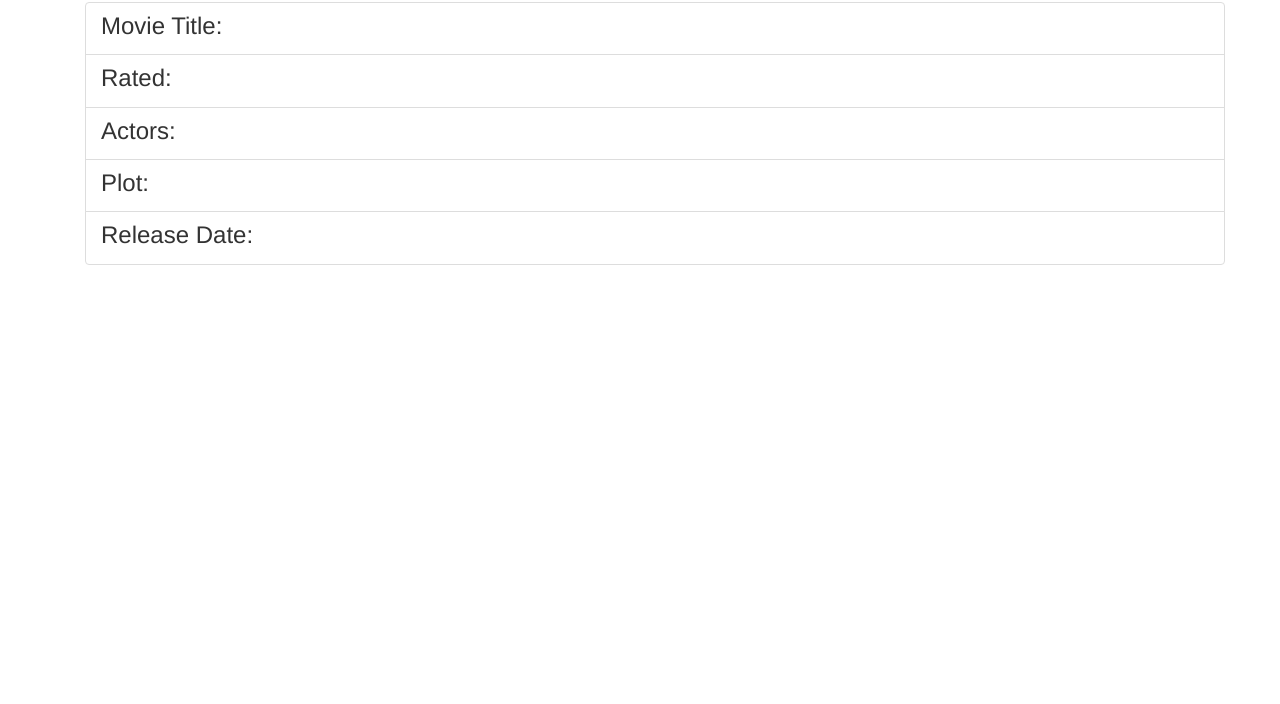
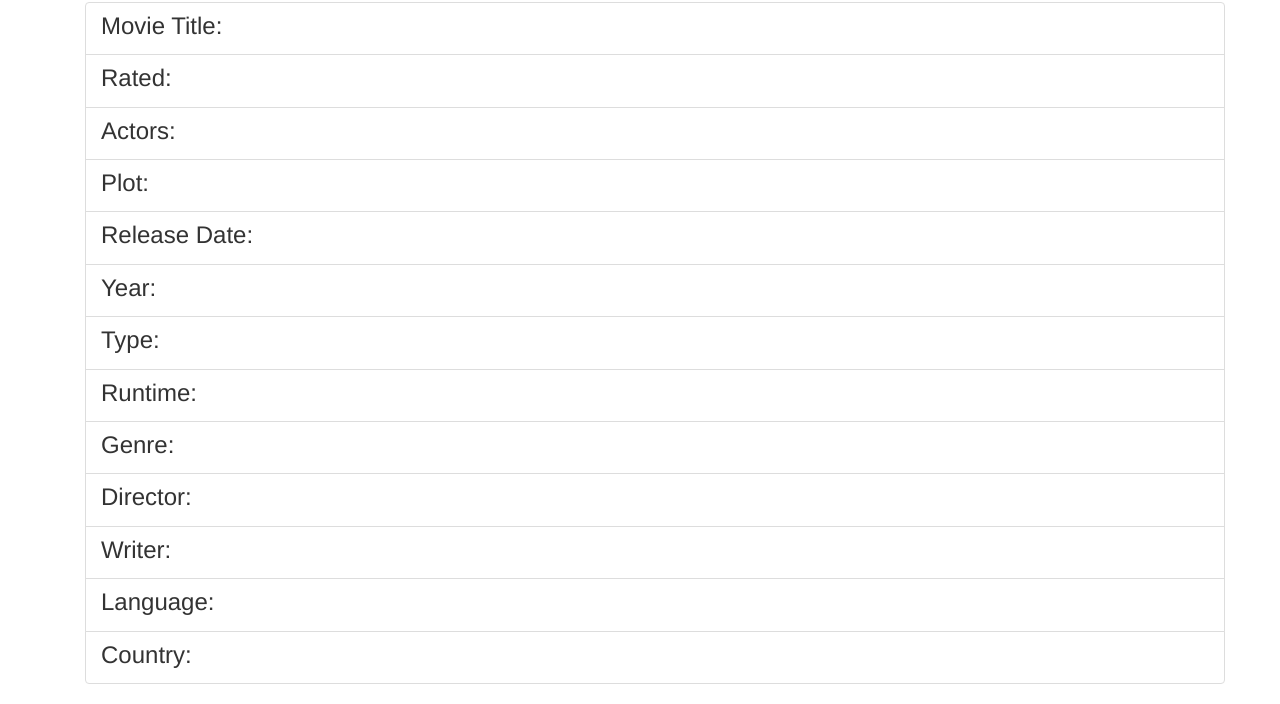
Before and after one commit to jacksonauer/lesson8_ajax, a plain HTML site: page Lesson8_AssignmentFiles/index.html in a window 1280 px wide. Shown: the part 533-1237 px from the top of the page. Before the commit the page ends 818 px from the top, so only its background shows below. Drawn offline with nearby package versions, Linux system fonts and the light colour scheme.

Commit message:
Lesson 8 Final Commit

```diff
--- a/Lesson8_AssignmentFiles/index.html
+++ b/Lesson8_AssignmentFiles/index.html
@@ -1,8 +1,8 @@
 <html>
 <!- -
 Program Name:   Seminole Movie Connection
-Author:
-Date:
+Author: Jackson Auer
+Date: April 11, 2017
 Filename:   index.html
 - ->
 
@@ -54,6 +54,46 @@ Filename:   index.html
             <p class="list-group-item-text lead text-primary" id="Released">  </p>
         </a>
 
+        <a href="#" class="list-group-item">
+            <h3 class="list-group-item-heading">Year:</h3>
+            <p class="list-group-item-text lead text-primary" id="Year">  </p>
+        </a>
+
+        <a href="#" class="list-group-item">
+            <h3 class="list-group-item-heading">Type:</h3>
+            <p class="list-group-item-text lead text-primary" id="Type">  </p>
+        </a>
+
+        <a href="#" class="list-group-item">
+            <h3 class="list-group-item-heading">Runtime:</h3>
+            <p class="list-group-item-text lead text-primary" id="Runtime">  </p>
+        </a>
+
+        <a href="#" class="list-group-item">
+            <h3 class="list-group-item-heading">Genre:</h3>
+            <p class="list-group-item-text lead text-primary" id="Genre">  </p>
+        </a>
+
+        <a href="#" class="list-group-item">
+            <h3 class="list-group-item-heading">Director:</h3>
+            <p class="list-group-item-text lead text-primary" id="Director">  </p>
+        </a>
+
+        <a href="#" class="list-group-item">
+            <h3 class="list-group-item-heading">Writer:</h3>
+            <p class="list-group-item-text lead text-primary" id="Writer">  </p>
+        </a>
+
+        <a href="#" class="list-group-item">
+            <h3 class="list-group-item-heading">Language:</h3>
+            <p class="list-group-item-text lead text-primary" id="Language">  </p>
+        </a>
+
+        <a href="#" class="list-group-item">
+            <h3 class="list-group-item-heading">Country:</h3>
+            <p class="list-group-item-text lead text-primary" id="Country">  </p>
+        </a>
+
     </div>
 </div>
     <script>
@@ -71,6 +111,14 @@ Filename:   index.html
                      $('#Actors').html(json.Actors);
                      $('#Plot').html(json.Plot);
                      $('#Released').html(json.Released);
+                     $('#Year').html(json.Year);
+                     $('#Type').html(json.Type);
+                     $('#Runtime').html(json.Runtime);
+                     $('#Genre').html(json.Genre);
+                     $('#Director').html(json.Director);
+                     $('#Writer').html(json.Writer);
+                     $('#Language').html(json.Language);
+                     $('#Country').html(json.Country);
                 })
                 .fail(function() {
                       alert("Posting failed.");
```
Also changed, not shown: 1 other file.
